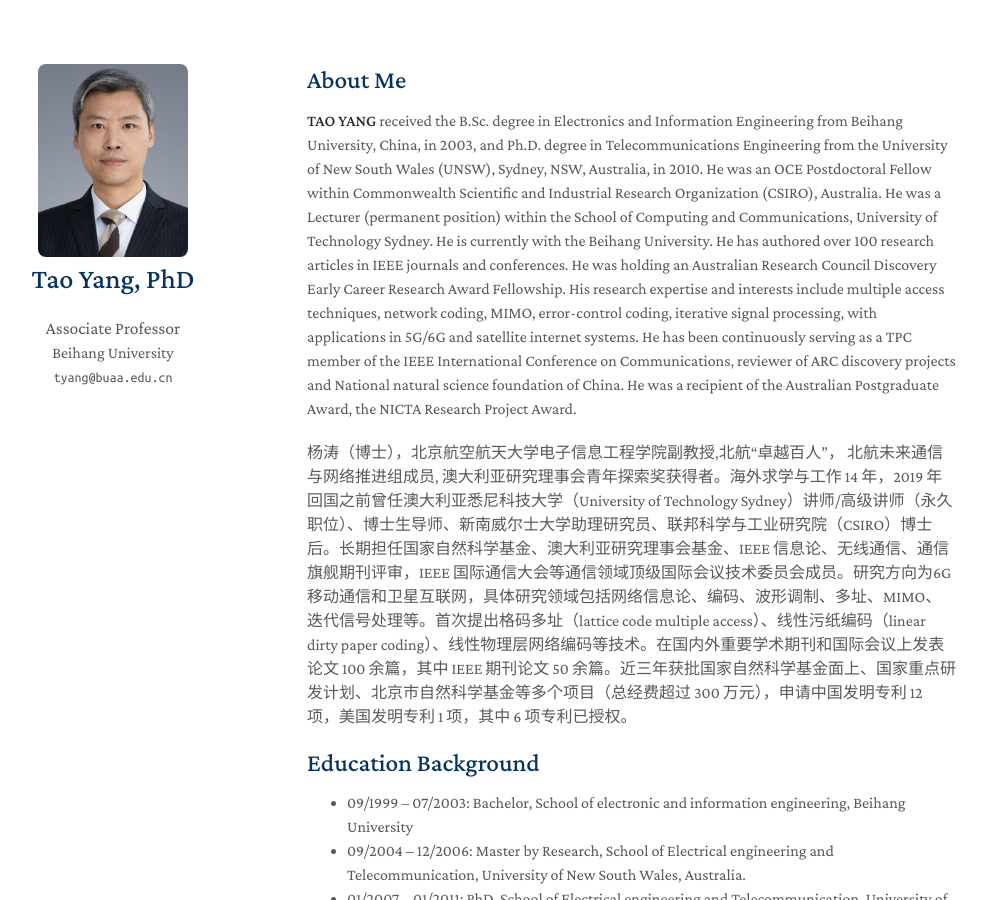
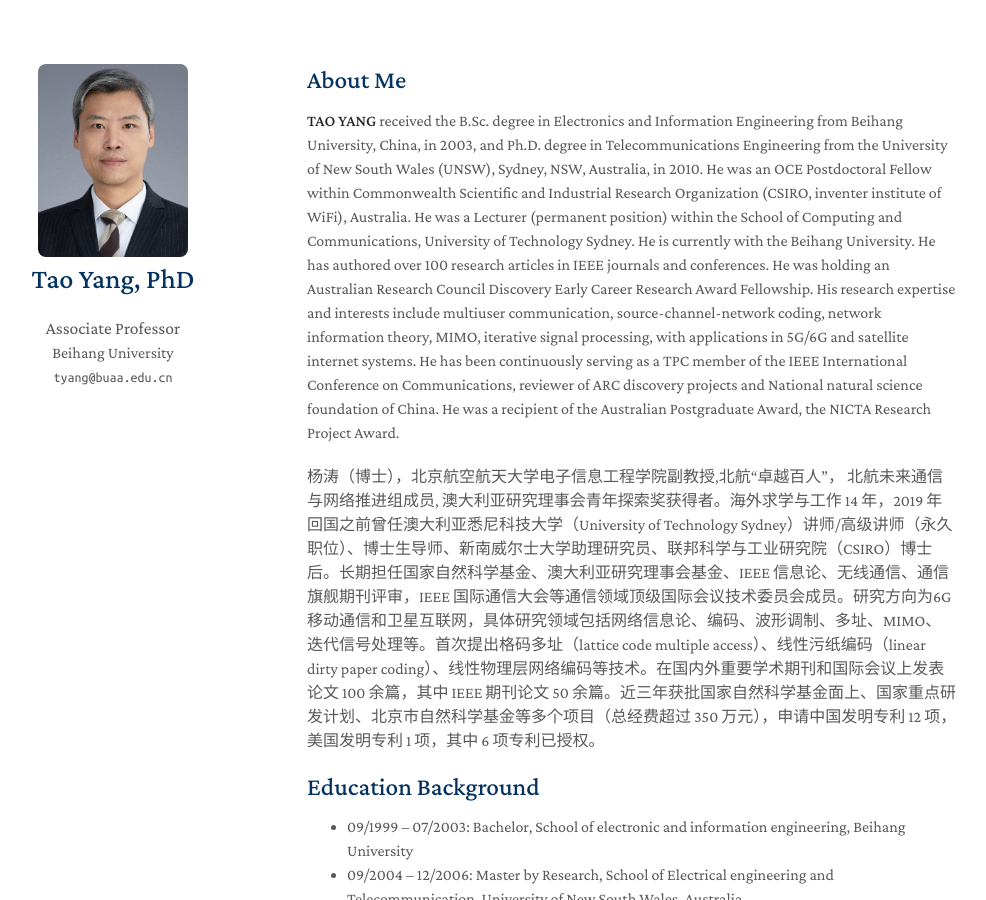
Before and after one commit to yangtao0403/yangtao0403.github.io, a Jekyll site: the page built from index.md, in a window 1280 px wide and 900 px high. Shown: the whole window, without its empty margins (163-1149 px from the left). Built offline with Jekyll 4.4.1, drawn with Linux system fonts in a browser that asks for light colours; a style sheet for code colours, icons or effects is not loaded; our own code applies the rules of GitHub Pages for plain Markdown files; some of the changed text lies outside the part shown.

Commit message:
Update index.md

```diff
--- a/index.md
+++ b/index.md
@@ -4,9 +4,9 @@ layout: homepage
 
 ## About Me
 
-**TAO YANG** received the B.Sc. degree in Electronics and Information Engineering from Beihang University, China, in 2003, and Ph.D. degree in Telecommunications Engineering from the University of New South Wales (UNSW), Sydney, NSW, Australia, in 2010. He was an OCE Postdoctoral Fellow within Commonwealth Scientific and Industrial Research Organization (CSIRO), Australia. He was a Lecturer (permanent position) within the School of Computing and Communications, University of Technology Sydney. He is currently with the Beihang University. He has authored over 100 research articles in IEEE journals and conferences. He was holding an Australian Research Council Discovery Early Career Research Award Fellowship. His research expertise and interests include multiple access techniques, network coding, MIMO, error-control coding, iterative signal processing, with applications in 5G/6G and satellite internet systems. He has been continuously serving as a TPC member of the IEEE International Conference on Communications, reviewer of ARC discovery projects and National natural science foundation of China. He was a recipient of the Australian Postgraduate Award, the NICTA Research Project Award.
+**TAO YANG** received the B.Sc. degree in Electronics and Information Engineering from Beihang University, China, in 2003, and Ph.D. degree in Telecommunications Engineering from the University of New South Wales (UNSW), Sydney, NSW, Australia, in 2010. He was an OCE Postdoctoral Fellow within Commonwealth Scientific and Industrial Research Organization (CSIRO, inventer institute of WiFi), Australia. He was a Lecturer (permanent position) within the School of Computing and Communications, University of Technology Sydney. He is currently with the Beihang University. He has authored over 100 research articles in IEEE journals and conferences. He was holding an Australian Research Council Discovery Early Career Research Award Fellowship. His research expertise and interests include multiuser communication, source-channel-network coding, network information theory, MIMO, iterative signal processing, with applications in 5G/6G and satellite internet systems. He has been continuously serving as a TPC member of the IEEE International Conference on Communications, reviewer of ARC discovery projects and National natural science foundation of China. He was a recipient of the Australian Postgraduate Award, the NICTA Research Project Award.
 
-杨涛（博士），北京航空航天大学电子信息工程学院副教授,北航“卓越百人”， 北航未来通信与网络推进组成员, 澳大利亚研究理事会青年探索奖获得者。海外求学与工作 14 年，2019 年回国之前曾任澳大利亚悉尼科技大学（University of Technology Sydney）讲师/高级讲师（永久职位）、博士生导师、新南威尔士大学助理研究员、联邦科学与工业研究院（CSIRO）博士后。长期担任国家自然科学基金、澳大利亚研究理事会基金、IEEE 信息论、无线通信、通信旗舰期刊评审，IEEE 国际通信大会等通信领域顶级国际会议技术委员会成员。研究方向为6G移动通信和卫星互联网，具体研究领域包括网络信息论、编码、波形调制、多址、MIMO、迭代信号处理等。首次提出格码多址（lattice code multiple access）、线性污纸编码（linear dirty paper coding）、线性物理层网络编码等技术。在国内外重要学术期刊和国际会议上发表论文 100 余篇，其中 IEEE 期刊论文 50 余篇。近三年获批国家自然科学基金面上、国家重点研发计划、北京市自然科学基金等多个项目（总经费超过 300 万元），申请中国发明专利 12 项，美国发明专利 1 项，其中 6 项专利已授权。
+杨涛（博士），北京航空航天大学电子信息工程学院副教授,北航“卓越百人”， 北航未来通信与网络推进组成员, 澳大利亚研究理事会青年探索奖获得者。海外求学与工作 14 年，2019 年回国之前曾任澳大利亚悉尼科技大学（University of Technology Sydney）讲师/高级讲师（永久职位）、博士生导师、新南威尔士大学助理研究员、联邦科学与工业研究院（CSIRO）博士后。长期担任国家自然科学基金、澳大利亚研究理事会基金、IEEE 信息论、无线通信、通信旗舰期刊评审，IEEE 国际通信大会等通信领域顶级国际会议技术委员会成员。研究方向为6G移动通信和卫星互联网，具体研究领域包括网络信息论、编码、波形调制、多址、MIMO、迭代信号处理等。首次提出格码多址（lattice code multiple access）、线性污纸编码（linear dirty paper coding）、线性物理层网络编码等技术。在国内外重要学术期刊和国际会议上发表论文 100 余篇，其中 IEEE 期刊论文 50 余篇。近三年获批国家自然科学基金面上、国家重点研发计划、北京市自然科学基金等多个项目（总经费超过 350 万元），申请中国发明专利 12 项，美国发明专利 1 项，其中 6 项专利已授权。
 
 
 ## Education Background
@@ -36,12 +36,11 @@ layout: homepage
 - Chief Investigator, Beihang University Zhuoyue Program. CNY 500,000 for 2019-2021.
 - Chief Investigator, ARC discovery early career researcher award (DECRA) 2015. AUD 377,500 （CNY 2.1 million）for 2015-2018. Project No. DE150100636 – “Efficient coding for distributed-input distributed-output wireless systems ". (Independent Application. Success Rate 11.7%).
 - Chief Investigator, Faculty Research Grant 2015, UNSW. AUD 30,000 for 2015-2016.
-- Participated in a research proposal for a General Research Grant of Hong Kong, RGC Ref No.c01757: “Design of Reliable Physical-Layer Network Coding for MIMO Relay Networks", by Prof. Xiaojun Yuan et. al.. (HKD 900K granted for 2012-2014.).
 - Participated in Australian Space Research Program (ASRP) from Oct. 2010 to June 2012.
 
 
 ## Academic Awards
-
+- Beihang University "Zhuoyue" Program
 - UNSW Faculty of Engineering early career research program (ECRG) award, 2014.
 - CSIRO ICT centre publication award, 2012.
 - Australian postgraduate award (APA), 2007-2010.
```
